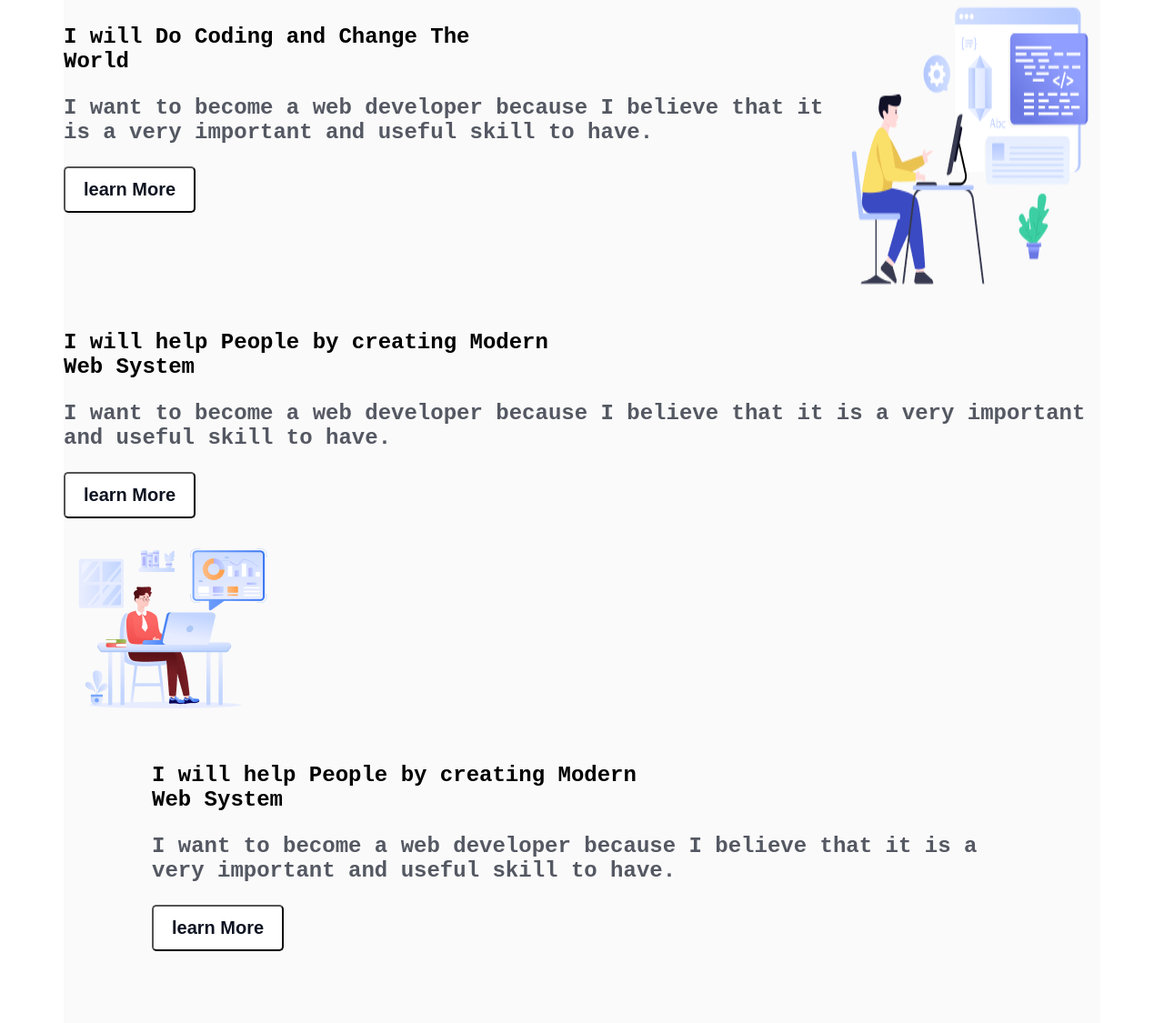
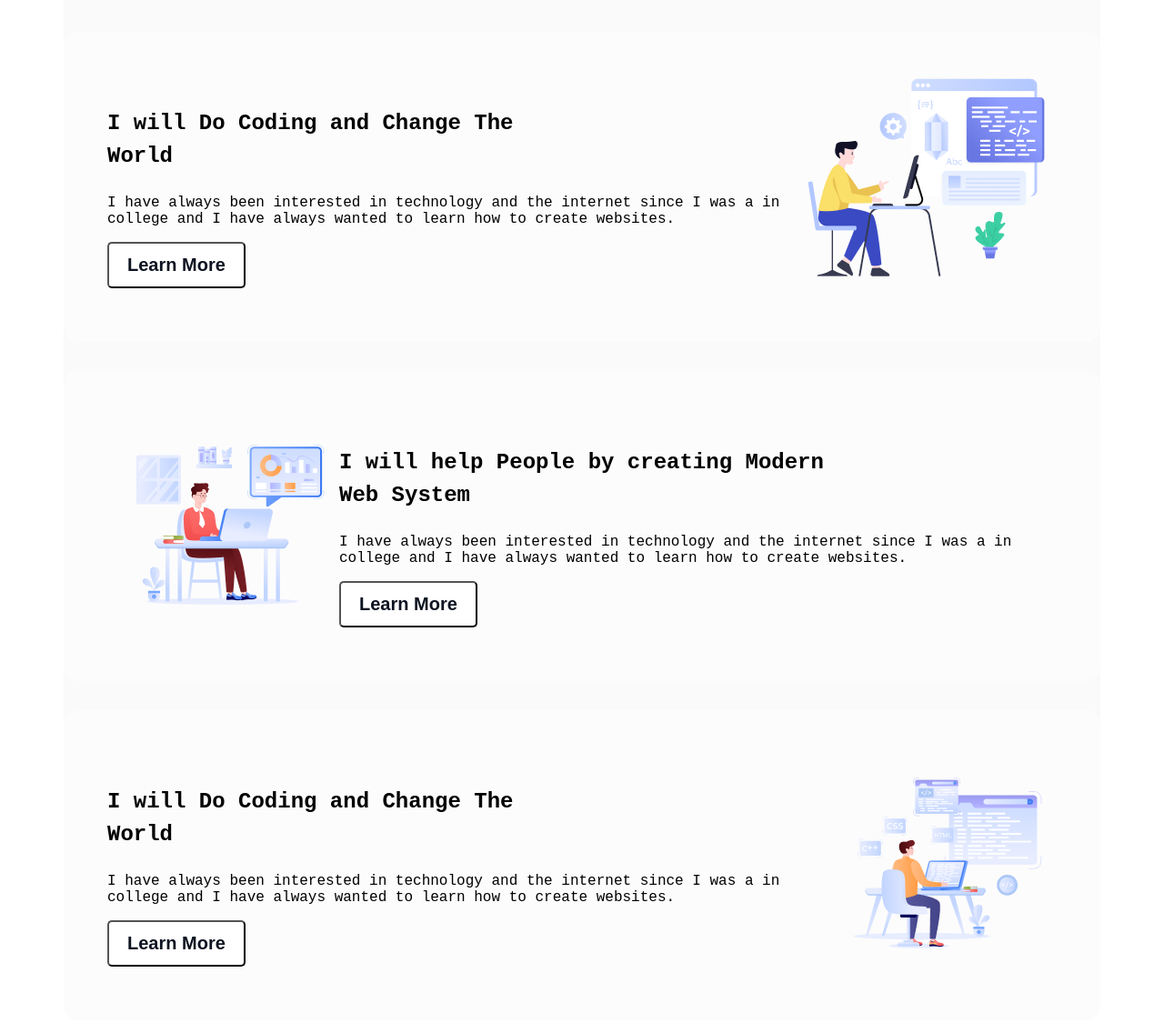
Before and after one commit to mdsafaet/PH-Assignment-1, a plain HTML site: page index.html in a window 1280 px wide. Shown: the part 1242-2367 px from the top of the page at 91% size. Drawn offline with Linux system fonts and the light colour scheme; a web font is replaced by a local one.

Commit message:
Fix & done why web dev part

```diff
--- a/index.html
+++ b/index.html
@@ -23,47 +23,55 @@
             <button class="btn-2">Contact with Me</button>
         </div>
     </header>
+
     <section class="why-web">
         <div class="head3-web">
-                <h3 class="tittle-2">Why Web Development?</h3>
+            <h3 class="tittle-3">Why Web Development?</h3>
             <p class="p2">I have always been interested in technology and the internet since I was a in college and I have always wanted to learn how to create websites. </p>
         </div>
 
-         <div class="ALL-Web">
-
+        <div class="why-web-1">
             <div class="head4-web">
-                <h3 class="tittle-3">I will Do Coding and
-                     Change The<br> World</h3>
-                 <p class="p3">I want to become a web developer because I believe that it is a very important and useful skill to have.</p>
-                 <button class="btn-3">learn More</button>
+              <h3 class="tittle-3">I will Do Coding and Change The <br>World</h3>
+              <p class="p2">
+                I have always been interested in technology and the internet since I was a in college and I have always wanted to learn how to create websites.
+              </p>
+              <button class="btn-3">Learn More</button>
             </div>
-                <img class="why-img"src="assets/Layer_1.png" alt="" >
+            <div class="web-img">
+              <img src="./assets/Layer_1.png" alt="" />
             </div>
           </div>
 
-            <div class="head5-web">
-                <h3 class="tittle-3"> I will help People by creating Modern <br>Web System </h3>
-                 <p class="p3">I want to become a web developer because I believe that it is a very important and useful skill to have.</p>
-                 <button class="btn-3">learn More</button>
+          <div class="why-web-1">
+            <div class="web-img">
+              <img src="./assets/Group 3.png" alt="" />
             </div>
-                <img class="why-img"src="assets/Group 3.png" alt="" >
+            <div class="head4-web">
+              <h3 class="tittle-3">
+                I will help People by creating Modern <br>Web System
+              </h3>
+              <p class="p2">
+                I have always been interested in technology and the internet since I was a in college and I have always wanted to learn how to create websites.
+              </p>
+              <button class="btn-3">Learn More</button>
             </div>
           </div>
 
+          <div class="why-web-1">
             <div class="head4-web">
-                <h3 class="tittle-3"> I will help People by creating Modern <br>Web System </h3>
-                 <p class="p3">I want to become a web developer because I believe that it is a very important and useful skill to have.</p>
-                 <button class="btn-3">learn More</button>
+              <h3 class="tittle-3">I will Do Coding and Change The<br>World</h3>
+              <p class="p2">
+                I have always been interested in technology and the internet since I was a in college and I have always wanted to learn how to create websites.
+              </p>
+              <button class="btn-3">Learn More</button>
             </div>
-                <img class="why-img"src="assets/Group 4.png" alt="" >
+            <div class="web-imgg">
+              <img src="./assets/Group 4.png" alt="" />
             </div>
           </div>
 
-         </div>
-
-
         </section>
-
 
 
      <main>
--- a/styles/style.css
+++ b/styles/style.css
@@ -67,16 +67,15 @@
     text-align: center;
     padding: 20px;
 }
-.why-web{
-
+.why-web {
     width: 1140px;
     min-height: 1395px;
     margin: 0 auto;
-    border: 2px  ;
     border-radius: 16px;
     background: rgba(13, 19, 33, 0.02);
 }
-.head3-web{
+
+.head3-web {
     display: flex;
     flex-direction: column;
     justify-content: center;
@@ -84,32 +83,23 @@
     align-items: center;
     margin-top: 80px;
 }
-.tittle-2{
-    font-size: 32px;
-    font-weight: 800;
-}
-.p2{
-    font-size: 16px;
-    font-weight: 400;
-    color: #0D1321;
+.why-web-1{
+    padding: 48px;
+    background-color: #fcfcfc;
+    border-radius: 16px;
+    margin-top: 32px;
+    display: flex;
+    align-items: center;
+    justify-content: space-between;
+
 }
 .head4-web{
-    width: 946px;
-    height: 336px;
-    margin: 0 auto;
-    border: 2px  ;
-    border-radius: 16px;
-
 
 }
 .tittle-3{
     font-size: 24px;
-     font-weight: 700;
-}
-.p3{
-    font-size: 24px;
-    font-weight: 700;
-    color: #0D1321B3;
+    line-height: 36px;
+    font-weight: 800;
 }
 .btn-3{
     font-size: 20px;
@@ -117,66 +107,10 @@
     padding: 12px 20px 12px 20px;
     border-radius: 5px;
     background: #FFFFFF;
-     color: #0D1321;
-}
-.ALL-Web{
-    display: flex;
-}
-.head4-web{
+    color: #0D1321;
 
 }
-
-
-
-
-
-
-
-
-
-
-
-
-
-
-
-
-
-
-
-
-
-
-/*
-.why-web2{
-    display: flex;
-    background:#FFFFFF;
-    border: 2px ;
-    border-radius: 16px;
-    margin: 0 auto;
-    width: 946px;
-    height: 336px;
-}
-.head4-web{
-
+.web-img{
+    margin-left: 15px;
 
 }
-.tittle-3{
-    font-size: 24px;
-     font-weight: 700;
-}
-.p3{
-    font-size: 24px;
-    font-weight: 700;
-    color: #0D1321B3;
-}
-.btn-3{
-    font-size: 20px;
-     font-weight: 600;
-     color: rgb(13, 19, 33);
-     padding: 17px 24px;
-     border-radius: 5px;
-     background: #FFFFFF;
-
-}
-/*
```
Lines whose indentation alone changed are shown as unchanged.
